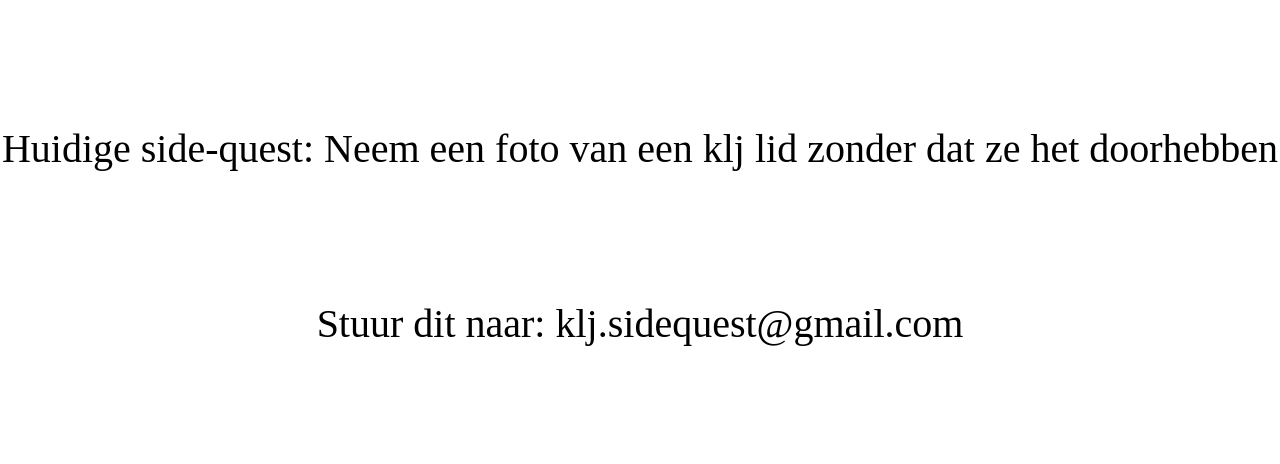
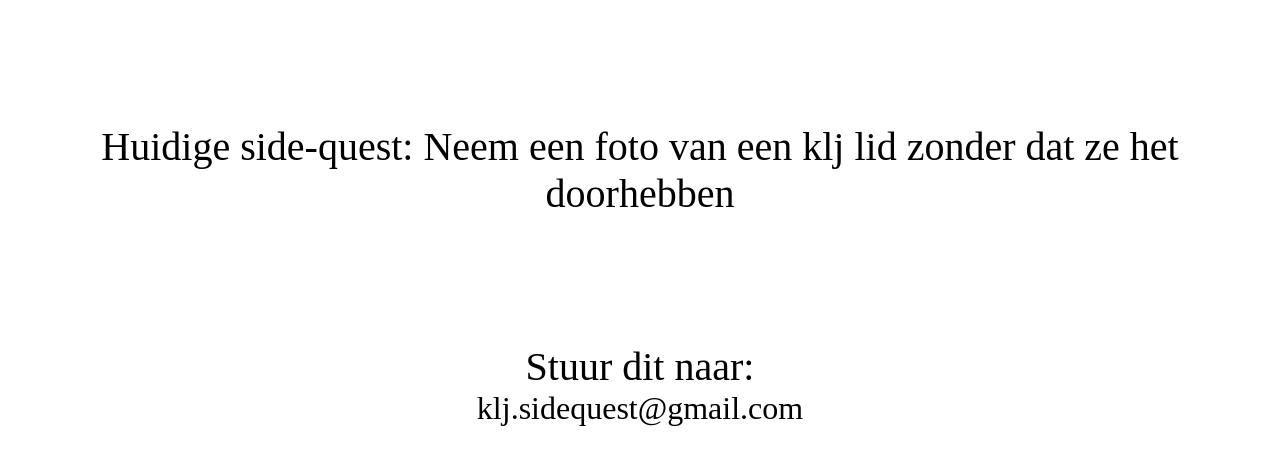
Before and after one commit to SamVXR/KLJ-Quest, a plain HTML site: page index.html in a window 1280 px wide. Shown: the part 240-704 px from the top of the page. Drawn offline with Linux system fonts and the light colour scheme.

Commit message:
font and padding changes

```diff
--- a/index.html
+++ b/index.html
@@ -15,9 +15,15 @@
         <div class="logo-text">SIDE-QUESTS</div>
     </h1>
 
-    <div class="quest">
-        Huidige side-quest: Neem een foto van een klj lid zonder dat ze het doorhebben
+    <div class="general-text">
+        <div class="quest">
+            Huidige side-quest: Neem een foto van een klj lid zonder dat ze het doorhebben
+        </div>
+        <div class="sent-to">
+            Stuur dit naar:
+            <div class="email-text">klj.sidequest@gmail.com</div>
+        </div>
     </div>
-    <div class="sent-to">Stuur dit naar: klj.sidequest@gmail.com</div>
+
 </body>
 </html>
--- a/style.css
+++ b/style.css
@@ -18,6 +18,11 @@ div {
     font-size: 40px;
 }
 
+.general-text{
+    padding-left: 10px;
+    padding-right: 10px;
+}
+
 .quest{
     margin-top: 10%;
     text-align: center;
@@ -27,6 +32,7 @@ div {
 .sent-to{
     text-align: center;
     word-wrap: break-word;
+
 }
 
 .center{
@@ -43,3 +49,7 @@ div {
     width: 100px;
     height: 100px;
 }
+
+.email-text{
+    font-size: 32px;
+}
```
